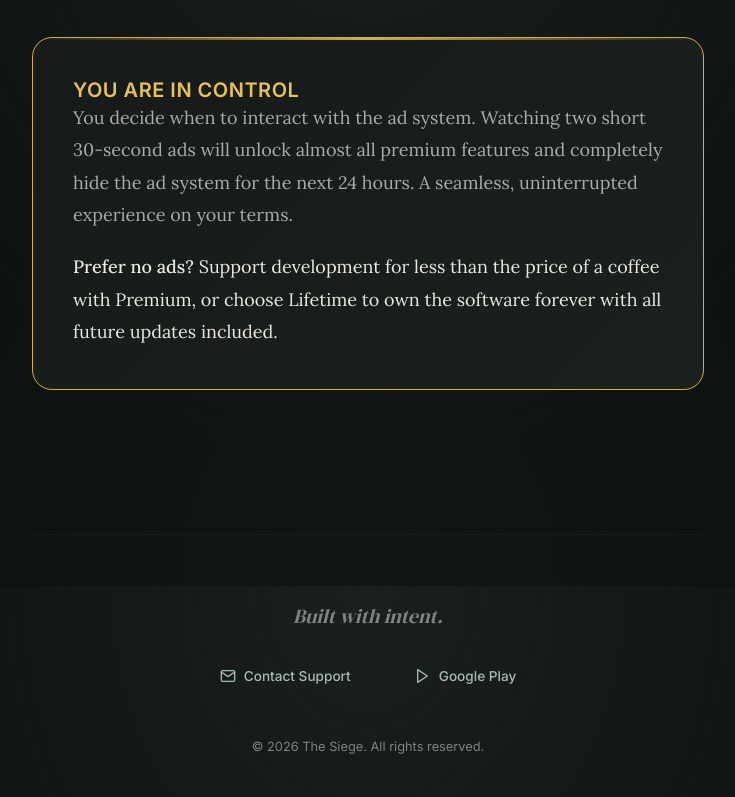
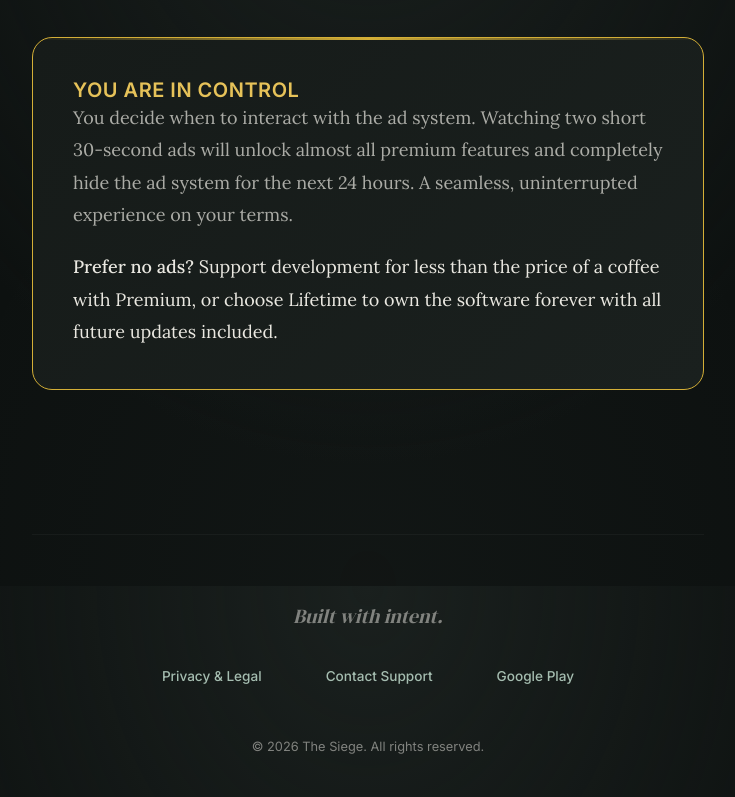
Before and after one commit to nixSolo/nixsolo.github.io, a plain HTML site: page index.html in a window 1280 px wide. Shown: the part 2614-3411 px from the top of the page, without its empty margins (272-1007 px from the left). Drawn offline with Linux system fonts and the light colour scheme.

Commit message:
Update index.html

```diff
--- a/index.html
+++ b/index.html
@@ -565,17 +565,13 @@
         <footer>
             <div class="signature">Built with intent.</div>
             <div class="footer-links">
+                <a href="privacy_legal.html" class="footer-link">
+                    Privacy & Legal
+                </a>
                 <a href="mailto:siegebrokenloop@gmail.com?subject=Application%20Feedback" class="footer-link">
-                    <svg viewBox="0 0 24 24" fill="none" stroke="currentColor" stroke-width="2" stroke-linecap="round" stroke-linejoin="round">
-                        <path d="M4 4h16c1.1 0 2 .9 2 2v12c0 1.1-.9 2-2 2H4c-1.1 0-2-.9-2-2V6c0-1.1.9-2 2-2z"/>
-                        <polyline points="22,6 12,13 2,6"/>
-                    </svg>
                     Contact Support
                 </a>
                 <a href="https://play.google.com/store/apps/details?id=com.the.siege.the_siege&hl=it" target="_blank" rel="noopener noreferrer" class="footer-link">
-                    <svg viewBox="0 0 24 24" fill="none" stroke="currentColor" stroke-width="2" stroke-linecap="round" stroke-linejoin="round">
-                        <path d="M4 2.5v19l14.5-9.5z"/>
-                    </svg>
                     Google Play
                 </a>
             </div>
```
